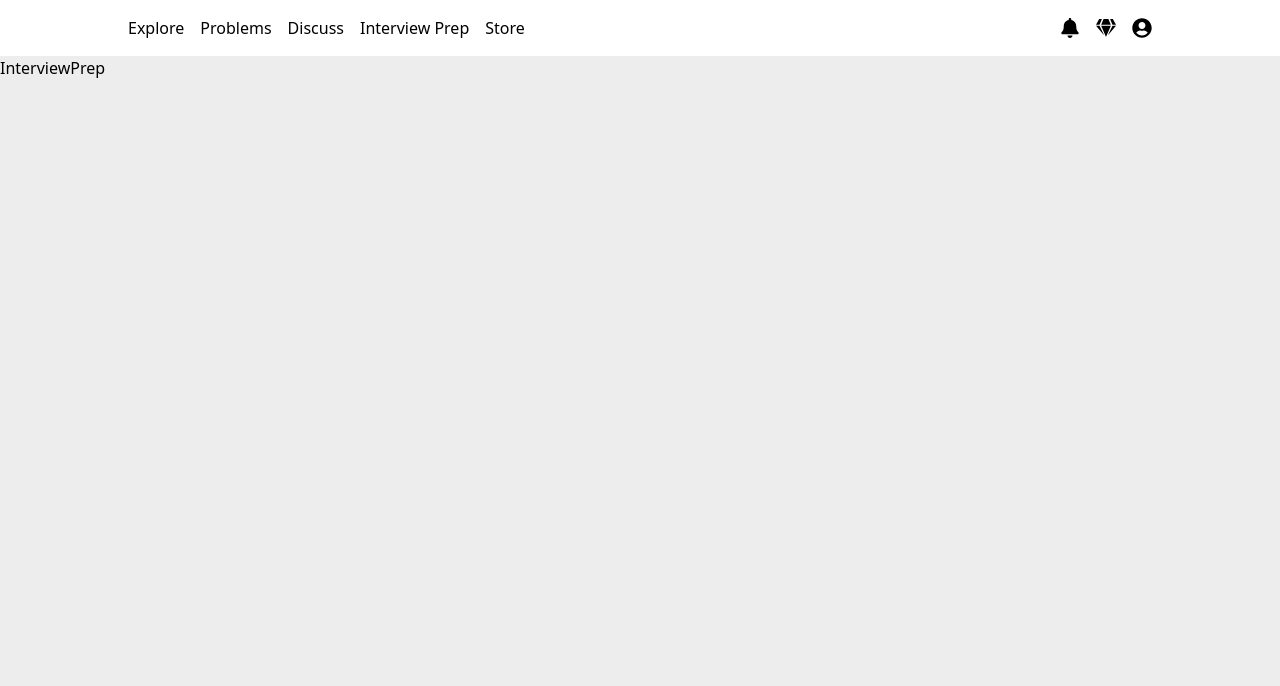
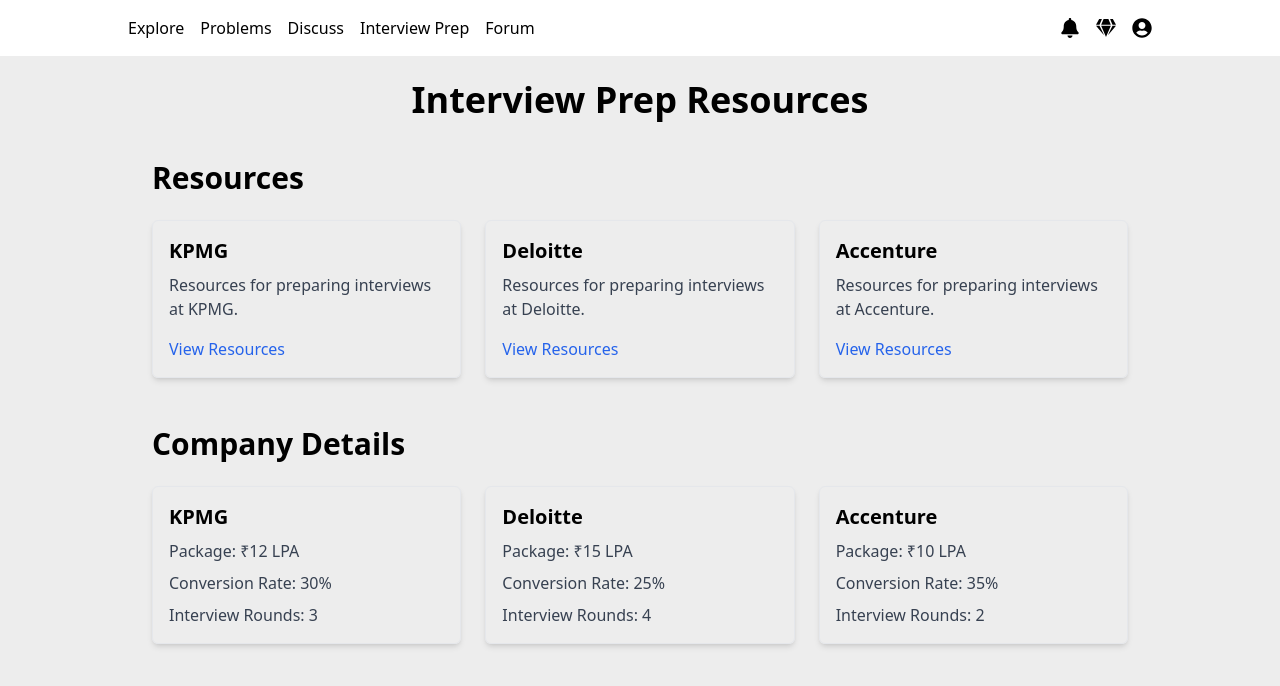
Before and after one commit to Arnab-Afk/SomaiyaCode, a React (Vite) app: page /interview-prep in a window 1280 px wide. Shown: the top 686 px of the page. Built offline with nearby package versions, Linux system fonts and the light colour scheme.

Commit message:
interview prep

```diff
--- a/src/Components/Navbar.jsx
+++ b/src/Components/Navbar.jsx
@@ -23,7 +23,7 @@ function Navbar() {
           Interview Prep
         </Link>
         <Link to="/store" className=" text-base  hover:text-gray-600">
-          Store
+          Forum
         </Link>
       </div>
 
--- a/src/Pages/InterviewPrep.jsx
+++ b/src/Pages/InterviewPrep.jsx
@@ -1,9 +1,67 @@
-import React from 'react'
+import React from 'react';
 
 const InterviewPrep = () => {
   return (
-    <div>InterviewPrep</div>
-  )
-}
+    <div className="max-w-5xl mx-auto p-6">
+      {/* Heading */}
+      <h1 className="text-4xl font-bold text-center mb-10">Interview Prep Resources</h1>
 
-export default InterviewPrep
+      {/* Resources Section */}
+      <div className="mb-12">
+        <h2 className="text-3xl font-semibold mb-6">Resources</h2>
+        <div className="grid grid-cols-1 md:grid-cols-2 lg:grid-cols-3 gap-6">
+          {/* Static Resource Cards */}
+          <div className="border p-4 rounded-md shadow-md">
+            <h3 className="text-xl font-semibold mb-2">KPMG</h3>
+            <p className="text-gray-700 mb-4">Resources for preparing interviews at KPMG.</p>
+            <a href="#" className="text-blue-600 hover:underline">
+              View Resources
+            </a>
+          </div>
+          <div className="border p-4 rounded-md shadow-md">
+            <h3 className="text-xl font-semibold mb-2">Deloitte</h3>
+            <p className="text-gray-700 mb-4">Resources for preparing interviews at Deloitte.</p>
+            <a href="#" className="text-blue-600 hover:underline">
+              View Resources
+            </a>
+          </div>
+          <div className="border p-4 rounded-md shadow-md">
+            <h3 className="text-xl font-semibold mb-2">Accenture</h3>
+            <p className="text-gray-700 mb-4">Resources for preparing interviews at Accenture.</p>
+            <a href="#" className="text-blue-600 hover:underline">
+              View Resources
+            </a>
+          </div>
+        </div>
+      </div>
+
+      {/* Company Details Section */}
+      <div>
+        <h2 className="text-3xl font-semibold mb-6">Company Details</h2>
+        <div className="grid grid-cols-1 md:grid-cols-2 lg:grid-cols-3 gap-6">
+          {/* Static Company Cards */}
+          <div className="border p-4 rounded-md shadow-md">
+            <h3 className="text-xl font-semibold mb-2">KPMG</h3>
+            <p className="text-gray-700 mb-2">Package: ₹12 LPA</p>
+            <p className="text-gray-700 mb-2">Conversion Rate: 30%</p>
+            <p className="text-gray-700">Interview Rounds: 3</p>
+          </div>
+          <div className="border p-4 rounded-md shadow-md">
+            <h3 className="text-xl font-semibold mb-2">Deloitte</h3>
+            <p className="text-gray-700 mb-2">Package: ₹15 LPA</p>
+            <p className="text-gray-700 mb-2">Conversion Rate: 25%</p>
+            <p className="text-gray-700">Interview Rounds: 4</p>
+          </div>
+          <div className="border p-4 rounded-md shadow-md">
+            <h3 className="text-xl font-semibold mb-2">Accenture</h3>
+            <p className="text-gray-700 mb-2">Package: ₹10 LPA</p>
+            <p className="text-gray-700 mb-2">Conversion Rate: 35%</p>
+            <p className="text-gray-700">Interview Rounds: 2</p>
+          </div>
+        </div>
+      </div>
+    </div>
+  );
+};
+
+export default InterviewPrep;
--- a/src/Pages/Store.jsx
+++ b/src/Pages/Store.jsx
@@ -1,7 +1,7 @@
-import React from "react";
+  import React from "react";
 
-const Store = () => {
-  return <div>Store</div>;
-};
+  const Store = () => {
+    return <div>Forum</div>;
+  };
 
-export default Store;
+  export default Store;
```
